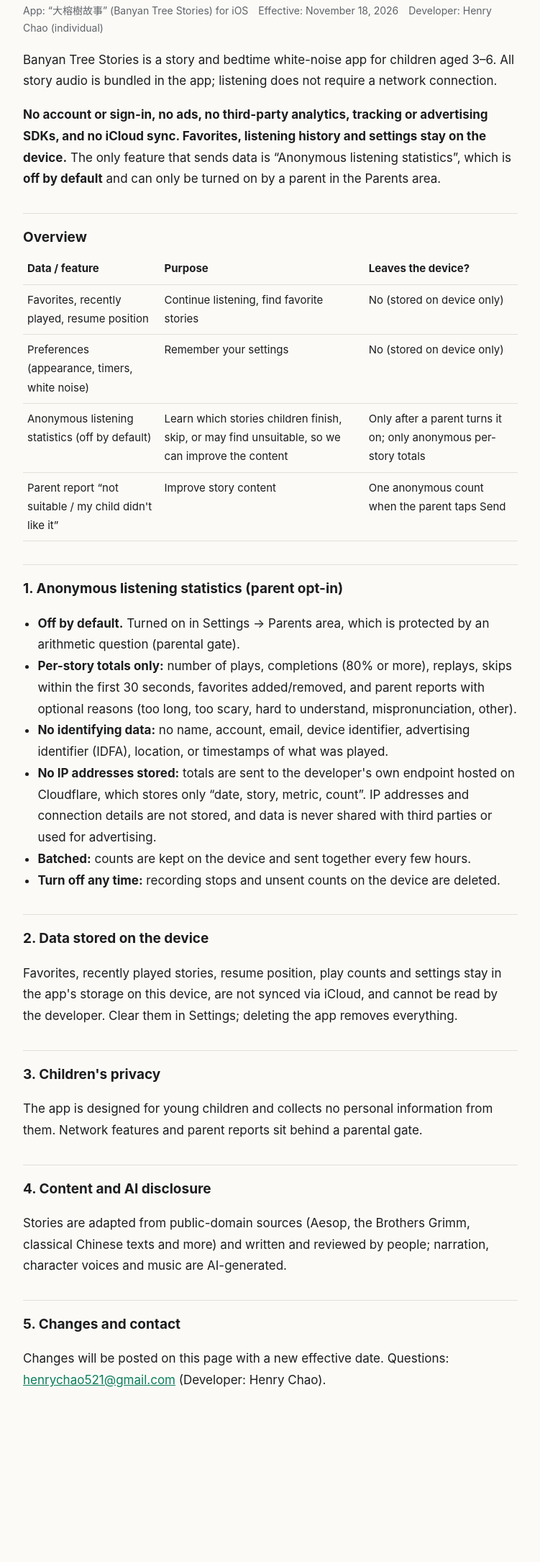
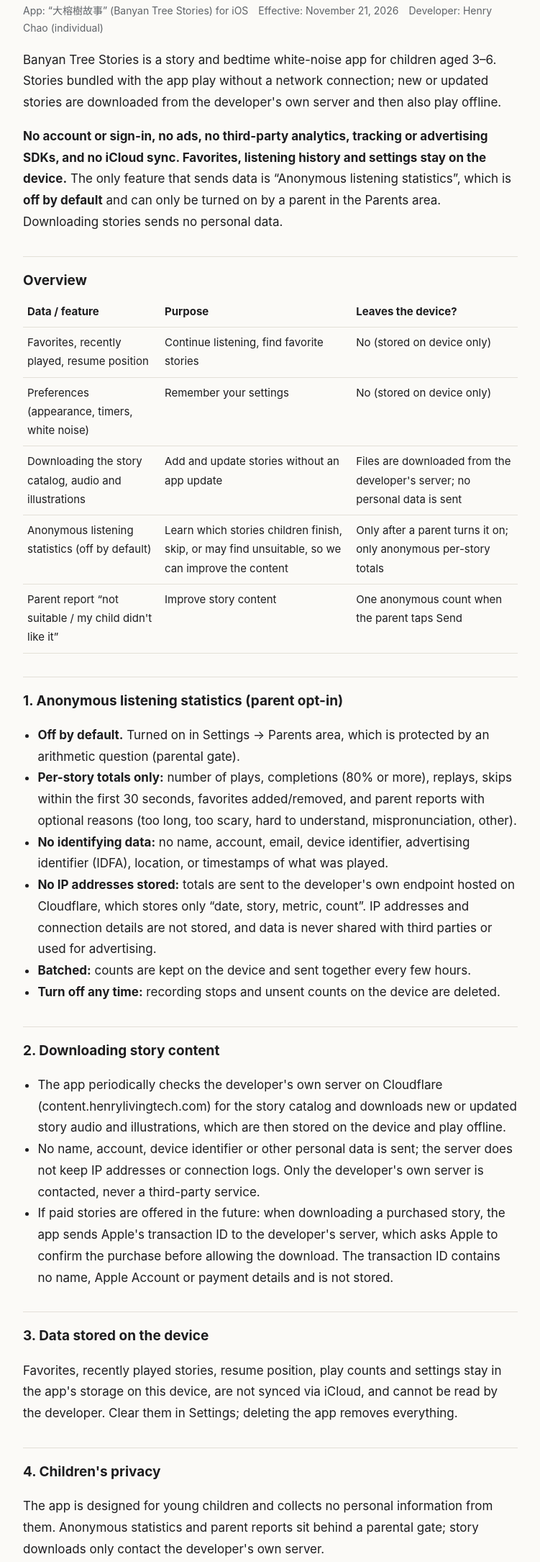
Before and after one commit to henrychao521/app-support, a plain HTML site: page story-tree/privacy-en.html in a window 1280 px wide. Shown: the part 153-2323 px from the top of the page at 72% size, without its empty margins (264-1015 px from the left). Before the commit the page ends 2183 px from the top, so only its background shows below. Drawn offline with Linux system fonts and the light colour scheme.

Commit message:
大榕樹故事隱私權政策：加「下載故事內容」（只連開發者伺服器、不送個人資料；付費下載時以交易編號向 Apple 確認）、插圖 AI 揭露；生效日 2026-11-21
Co-Authored-By: Claude Opus 5.5 <noreply@anthropic.com>

```diff
--- a/story-tree/privacy-en.html
+++ b/story-tree/privacy-en.html
@@ -6,13 +6,14 @@ main{max-width:720px;margin:0 auto;padding:40px 16px 80px}h1{font-size:28px;marg
 .meta{color:var(--mut);font-size:14px}a{color:var(--acc)}table{border-collapse:collapse;width:100%;font-size:15px}td,th{border-bottom:1px solid var(--line);padding:8px 6px;text-align:left;vertical-align:top}
 ul{padding-left:1.2em}</style></head><body><main><p class="meta" style="text-align:right"><a href="privacy.html">繁體中文</a>｜English</p>
 <h1>Banyan Tree Stories — Privacy Policy</h1>
-<p class="meta">App: “大榕樹故事” (Banyan Tree Stories) for iOS　Effective: November 18, 2026　Developer: Henry Chao (individual)</p>
-<p>Banyan Tree Stories is a story and bedtime white-noise app for children aged 3–6. All story audio is bundled in the app; listening does not require a network connection.</p>
-<p><strong>No account or sign-in, no ads, no third-party analytics, tracking or advertising SDKs, and no iCloud sync. Favorites, listening history and settings stay on the device.</strong> The only feature that sends data is “Anonymous listening statistics”, which is <strong>off by default</strong> and can only be turned on by a parent in the Parents area.</p>
+<p class="meta">App: “大榕樹故事” (Banyan Tree Stories) for iOS　Effective: November 21, 2026　Developer: Henry Chao (individual)</p>
+<p>Banyan Tree Stories is a story and bedtime white-noise app for children aged 3–6. Stories bundled with the app play without a network connection; new or updated stories are downloaded from the developer's own server and then also play offline.</p>
+<p><strong>No account or sign-in, no ads, no third-party analytics, tracking or advertising SDKs, and no iCloud sync. Favorites, listening history and settings stay on the device.</strong> The only feature that sends data is “Anonymous listening statistics”, which is <strong>off by default</strong> and can only be turned on by a parent in the Parents area. Downloading stories sends no personal data.</p>
 <h2>Overview</h2>
 <table><tr><th>Data / feature</th><th>Purpose</th><th>Leaves the device?</th></tr>
 <tr><td>Favorites, recently played, resume position</td><td>Continue listening, find favorite stories</td><td>No (stored on device only)</td></tr>
 <tr><td>Preferences (appearance, timers, white noise)</td><td>Remember your settings</td><td>No (stored on device only)</td></tr>
+<tr><td>Downloading the story catalog, audio and illustrations</td><td>Add and update stories without an app update</td><td>Files are downloaded from the developer's server; no personal data is sent</td></tr>
 <tr><td>Anonymous listening statistics (off by default)</td><td>Learn which stories children finish, skip, or may find unsuitable, so we can improve the content</td><td>Only after a parent turns it on; only anonymous per-story totals</td></tr>
 <tr><td>Parent report “not suitable / my child didn't like it”</td><td>Improve story content</td><td>One anonymous count when the parent taps Send</td></tr></table>
 <h2>1. Anonymous listening statistics (parent opt-in)</h2>
@@ -22,12 +23,16 @@ ul{padding-left:1.2em}</style></head><body><main><p class="meta" style="text-ali
 <li><strong>No IP addresses stored:</strong> totals are sent to the developer's own endpoint hosted on Cloudflare, which stores only “date, story, metric, count”. IP addresses and connection details are not stored, and data is never shared with third parties or used for advertising.</li>
 <li><strong>Batched:</strong> counts are kept on the device and sent together every few hours.</li>
 <li><strong>Turn off any time:</strong> recording stops and unsent counts on the device are deleted.</li></ul>
-<h2>2. Data stored on the device</h2>
+<h2>2. Downloading story content</h2>
+<ul><li>The app periodically checks the developer's own server on Cloudflare (content.henrylivingtech.com) for the story catalog and downloads new or updated story audio and illustrations, which are then stored on the device and play offline.</li>
+<li>No name, account, device identifier or other personal data is sent; the server does not keep IP addresses or connection logs. Only the developer's own server is contacted, never a third-party service.</li>
+<li>If paid stories are offered in the future: when downloading a purchased story, the app sends Apple's transaction ID to the developer's server, which asks Apple to confirm the purchase before allowing the download. The transaction ID contains no name, Apple Account or payment details and is not stored.</li></ul>
+<h2>3. Data stored on the device</h2>
 <p>Favorites, recently played stories, resume position, play counts and settings stay in the app's storage on this device, are not synced via iCloud, and cannot be read by the developer. Clear them in Settings; deleting the app removes everything.</p>
-<h2>3. Children's privacy</h2>
-<p>The app is designed for young children and collects no personal information from them. Network features and parent reports sit behind a parental gate.</p>
-<h2>4. Content and AI disclosure</h2>
-<p>Stories are adapted from public-domain sources (Aesop, the Brothers Grimm, classical Chinese texts and more) and written and reviewed by people; narration, character voices and music are AI-generated.</p>
-<h2>5. Changes and contact</h2>
+<h2>4. Children's privacy</h2>
+<p>The app is designed for young children and collects no personal information from them. Anonymous statistics and parent reports sit behind a parental gate; story downloads only contact the developer's own server.</p>
+<h2>5. Content and AI disclosure</h2>
+<p>Stories are adapted from public-domain sources (Aesop, the Brothers Grimm, classical Chinese texts and more) and written and reviewed by people; narration, character voices, music and illustrations are AI-generated.</p>
+<h2>6. Changes and contact</h2>
 <p>Changes will be posted on this page with a new effective date. Questions: <a href="mailto:henrychao521@gmail.com">henrychao521@gmail.com</a> (Developer: Henry Chao).</p>
 </main></body></html>
```
Also changed, not shown: story-tree/privacy.html (+14 -9 lines).
